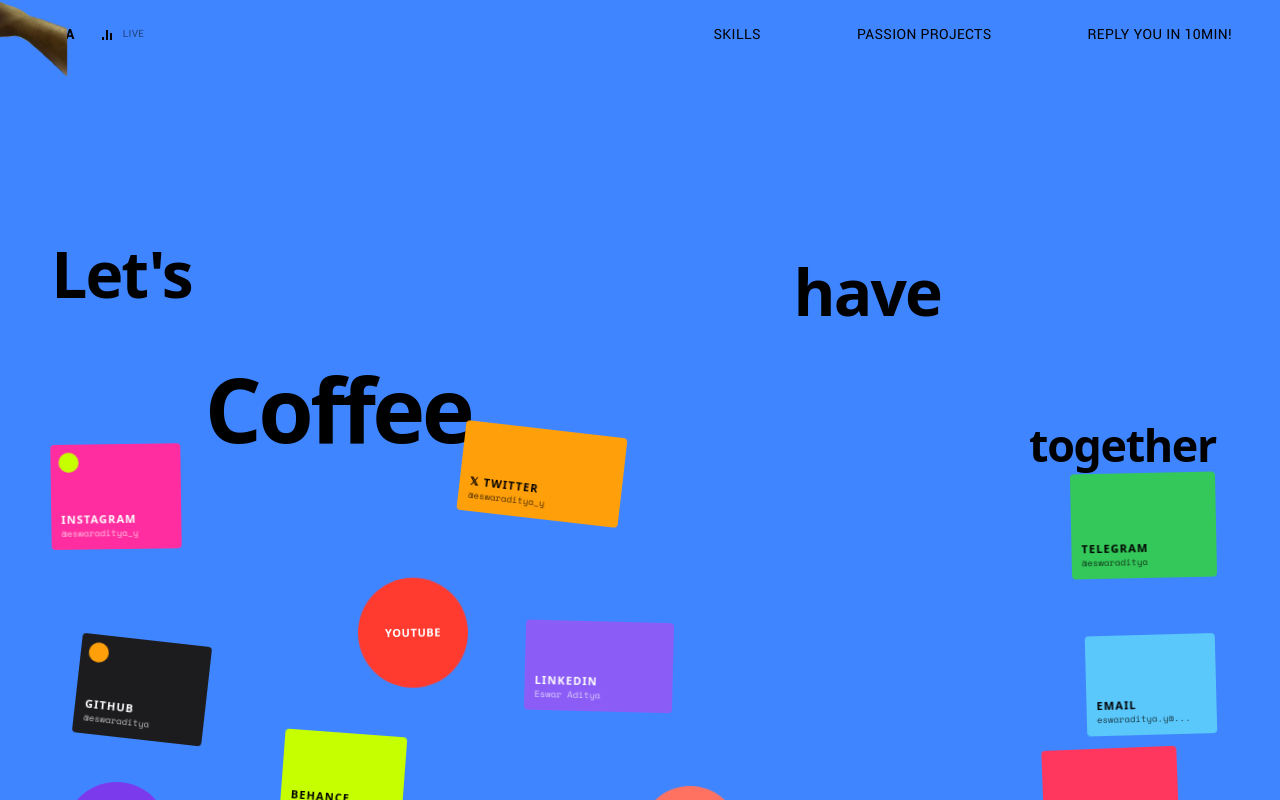
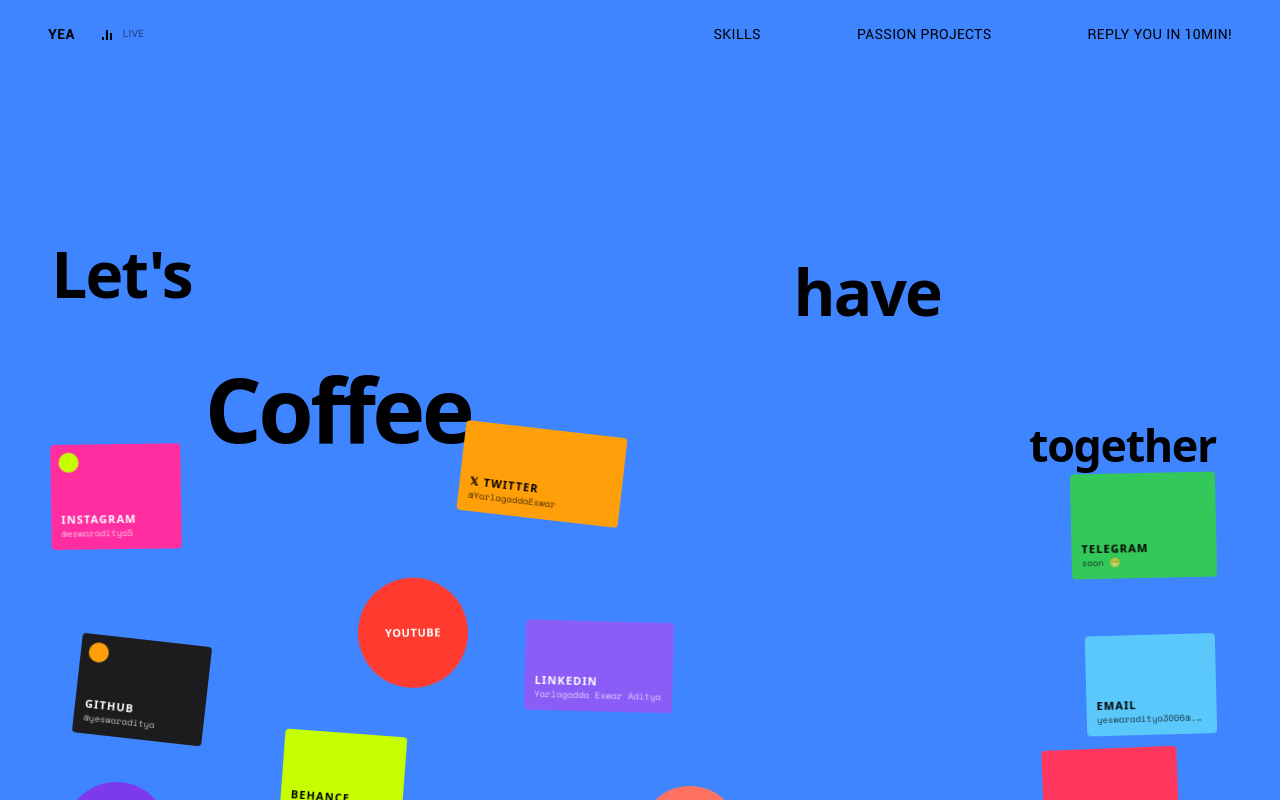
Before and after one commit to yeswaraditya/portfolio_v3, a Next.js app: page /coffee in a window 1280 px wide. Shown: the top 800 px of the page. Built offline with nearby package versions, Linux system fonts and the light colour scheme.

Commit message:
feat: update social links, route reply button to coffee page, disable custom cursor, enlarge who-am-i images

```diff
--- a/src/app/globals.css
+++ b/src/app/globals.css
@@ -34,9 +34,9 @@
   }
 }
 
-* {
+/* * {
   cursor: none !important;
-}
+} */
 
 body {
   background: var(--background);
--- a/src/components/CoffeeContent.tsx
+++ b/src/components/CoffeeContent.tsx
@@ -9,7 +9,7 @@
   id: string;
   name: string;
   handle: string;
-  href: string;
+  href?: string;
   bg: string;
   color: string;
   circle?: boolean;
@@ -25,8 +25,8 @@
   {
     id: "instagram",
     name: "Instagram",
-    handle: "@eswaraditya_y",
-    href: "https://instagram.com/eswaraditya_y",
+    handle: "@eswaraditya5",
+    href: "https://www.instagram.com/eswaraditya5/",
     bg: "#FF2D9F", color: "#fff",
     dot: "#C6FF00",
     w: 130, h: 105, rotate: -3,
@@ -35,8 +35,8 @@
   {
     id: "twitter",
     name: "𝕏  Twitter",
-    handle: "@eswaraditya_y",
-    href: "https://x.com/eswaraditya_y",
+    handle: "@YarlagaddaEswar",
+    href: "https://x.com/YarlagaddaEswar",
     bg: "#FF9F0A", color: "#000",
     w: 162, h: 90, rotate: 2,
     pos: { left: "36%", top: "36%" },
@@ -44,8 +44,7 @@
   {
     id: "telegram",
     name: "Telegram",
-    handle: "@eswaraditya",
-    href: "https://t.me/eswaraditya",
+    handle: "soon 😁",
     bg: "#34C759", color: "#000",
     w: 145, h: 105, rotate: 1,
     pos: { right: "5%", top: "41%" },
@@ -55,8 +54,8 @@
   {
     id: "youtube",
     name: "YouTube",
-    handle: "@eswaraditya",
-    href: "https://youtube.com/@eswaraditya",
+    handle: "@eswar_aditya",
+    href: "https://www.youtube.com/@eswar_aditya",
     bg: "#FF3B30", color: "#fff",
     circle: true,
     w: 110, h: 110, rotate: 0,
@@ -65,8 +64,8 @@
   {
     id: "github",
     name: "GitHub",
-    handle: "@eswaraditya",
-    href: "https://github.com/eswaraditya",
+    handle: "@yeswaraditya",
+    href: "https://github.com/yeswaraditya",
     bg: "#1C1C1E", color: "#fff",
     dot: "#FF9F0A",
     w: 130, h: 100, rotate: -2,
@@ -75,8 +74,8 @@
   {
     id: "linkedin",
     name: "LinkedIn",
-    handle: "Eswar Aditya",
-    href: "https://linkedin.com/in/eswaraditya",
+    handle: "Yarlagadda Eswar Aditya",
+    href: "https://www.linkedin.com/in/yarlagaddaeswaraditya/",
     bg: "#8B5CF6", color: "#fff",
     w: 148, h: 90, rotate: 2,
     pos: { left: "41%", top: "58%" },
@@ -84,8 +83,8 @@
   {
     id: "email",
     name: "Email",
-    handle: "eswaraditya.y@...",
-    href: "mailto:eswaraditya.y@gmail.com",
+    handle: "yeswaraditya3006@...",
+    href: "mailto:yeswaraditya3006@gmail.com",
     bg: "#5AC8FA", color: "#000",
     w: 130, h: 100, rotate: -1,
     pos: { right: "5%", top: "60%" },
@@ -95,8 +94,8 @@
   {
     id: "behance",
     name: "Behance",
-    handle: "@eswaraditya",
-    href: "https://behance.net/eswaraditya",
+    handle: "@eswaradyarlaga",
+    href: "https://www.behance.net/eswaradyarlaga",
     bg: "#C6FF00", color: "#000",
     w: 122, h: 95, rotate: 3,
     pos: { left: "22%", top: "71%" },
@@ -104,7 +103,7 @@
   {
     id: "discord",
     name: "Discord",
-    handle: "eswaraditya",
+    handle: "soon 😁",
     href: "https://discord.com/users/eswaraditya",
     bg: "#7C3AED", color: "#fff",
     circle: true,
@@ -114,8 +113,7 @@
   {
     id: "dribbble",
     name: "Dribbble",
-    handle: "@eswaraditya",
-    href: "https://dribbble.com/eswaraditya",
+    handle: "soon 😁",
     bg: "#FF375F", color: "#fff",
     w: 135, h: 95, rotate: -3,
     pos: { right: "8%", top: "73%" },
@@ -134,20 +132,7 @@
 
 // ─── Card component ──────────────────────────────────────────────────────────
 function ShapeCard({ s }: { s: Shape }) {
-  return (
-    <a
-      href={s.href}
-      target={s.href.startsWith("mailto") ? undefined : "_blank"}
-      rel="noopener noreferrer"
-      className="social-card absolute group"
-      style={{
-        ...s.pos,
-        width: s.w,
-        height: s.h,
-        transform: `rotate(${s.rotate}deg)`,
-        transformOrigin: "center center",
-      }}
-    >
+  const inner = (
     <div
       className="w-full h-full flex flex-col justify-end p-2.5 transition-transform duration-200 group-hover:scale-105 overflow-hidden"
       style={{
@@ -194,6 +179,29 @@
         </div>
       )}
     </div>
+  );
+
+  const cardStyle: React.CSSProperties = {
+    ...s.pos,
+    width: s.w,
+    height: s.h,
+    transform: `rotate(${s.rotate}deg)`,
+    transformOrigin: "center center",
+  };
+
+  if (!s.href) {
+    return <div className="social-card absolute group" style={cardStyle}>{inner}</div>;
+  }
+
+  return (
+    <a
+      href={s.href}
+      target={s.href.startsWith("mailto") ? undefined : "_blank"}
+      rel="noopener noreferrer"
+      className="social-card absolute group"
+      style={cardStyle}
+    >
+      {inner}
     </a>
   );
 }
--- a/src/components/CustomCursor.tsx
+++ b/src/components/CustomCursor.tsx
@@ -1,50 +1,50 @@
 "use client";
 
 import React, { useEffect, useRef } from "react";
-import gsap from "gsap";
-import Image from "next/image";
+// import gsap from "gsap";
+// import Image from "next/image";
 
 export default function CustomCursor() {
   const cursorRef = useRef<HTMLDivElement>(null);
 
   useEffect(() => {
     // Aggressively hide the default cursor everywhere
-    const style = document.createElement("style");
-    style.innerHTML = `
-      * {
-        cursor: none !important;
-      }
-      html, body {
-        cursor: none !important;
-      }
-    `;
-    document.head.appendChild(style);
+    // const style = document.createElement("style");
+    // style.innerHTML = `
+    //   * {
+    //     cursor: none !important;
+    //   }
+    //   html, body {
+    //     cursor: none !important;
+    //   }
+    // `;
+    // document.head.appendChild(style);
 
-    const cursor = cursorRef.current;
-    if (!cursor) return;
+    // const cursor = cursorRef.current;
+    // if (!cursor) return;
 
-    // Set hotspot offset once — adjust these to align fingertip with click point.
-    // xPercent/yPercent shift the element by % of its own size, persisting across GSAP x/y updates.
-    // Positive xPercent shifts right, negative shifts left (same for y).
-    gsap.set(cursor, { xPercent: -30, yPercent: -10 });
+    // // Set hotspot offset once — adjust these to align fingertip with click point.
+    // // xPercent/yPercent shift the element by % of its own size, persisting across GSAP x/y updates.
+    // // Positive xPercent shifts right, negative shifts left (same for y).
+    // gsap.set(cursor, { xPercent: -30, yPercent: -10 });
 
-    const moveCursor = (e: MouseEvent) => {
-      gsap.to(cursor, {
-        x: e.clientX,
-        y: e.clientY,
-        duration: 0.1,
-        ease: "power2.out",
-      });
-    };
+    // const moveCursor = (e: MouseEvent) => {
+    //   gsap.to(cursor, {
+    //     x: e.clientX,
+    //     y: e.clientY,
+    //     duration: 0.1,
+    //     ease: "power2.out",
+    //   });
+    // };
 
-    window.addEventListener("mousemove", moveCursor);
+    // window.addEventListener("mousemove", moveCursor);
 
-    return () => {
-      window.removeEventListener("mousemove", moveCursor);
-      if (document.head.contains(style)) {
-        document.head.removeChild(style);
-      }
-    };
+    // return () => {
+    //   window.removeEventListener("mousemove", moveCursor);
+    //   if (document.head.contains(style)) {
+    //     document.head.removeChild(style);
+    //   }
+    // };
   }, []);
 
   return (
@@ -53,13 +53,13 @@
       className="fixed top-0 left-0 w-24 h-24 pointer-events-none z-[999999]"
     >
       <div className="relative w-full h-full">
-          <Image
+        {/* <Image
             src="/finger.png"
             alt="Cursor Finger"
             fill
             className="object-contain"
             priority
-          />
+          /> */}
       </div>
     </div>
   );
--- a/src/components/Header.tsx
+++ b/src/components/Header.tsx
@@ -50,7 +50,7 @@
         <div className="flex flex-row items-center space-x-8 md:space-x-24">
            <Link href="/skills" className="hover:text-accent-orange transition-colors inline-block whitespace-nowrap">{translate("skills")}</Link>
            <Link href="/passion-projects" className="hover:text-accent-orange transition-colors inline-block whitespace-nowrap">{translate("passionProjects")}</Link>
-           <Link href="/reply" className="hover:text-accent-orange transition-colors hidden md:inline-block whitespace-nowrap">{translate("replyTime")}</Link>
+           <Link href="/coffee" className="hover:text-accent-orange transition-colors hidden md:inline-block whitespace-nowrap">{translate("replyTime")}</Link>
         </div>
       </div>
     </header>
--- a/src/components/ReplyContent.tsx
+++ b/src/components/ReplyContent.tsx
@@ -99,25 +99,25 @@
             </p>
 
             <a
-              href="mailto:eswaraditya.y@gmail.com"
+              href="mailto:yeswaraditya3006@gmail.com"
               className="reply-element group flex items-center gap-4 py-6 border-b border-gray-300 hover:border-accent-orange transition-colors"
             >
               <Mail size={20} className="opacity-60 group-hover:opacity-100 transition-opacity" />
               <span className="text-lg md:text-2xl font-medium tracking-tight group-hover:text-accent-orange transition-colors">
-                eswaraditya.y@gmail.com
+                yeswaraditya3006@gmail.com
               </span>
               <ArrowUpRight size={16} className="ml-auto opacity-0 group-hover:opacity-100 transition-opacity" />
             </a>
 
             <a
-              href="https://t.me/eswaraditya"
+              href="https://t.me/YarlagaddaEswar"
               target="_blank"
               rel="noopener noreferrer"
               className="reply-element group flex items-center gap-4 py-6 border-b border-gray-300 hover:border-accent-orange transition-colors"
             >
               <Send size={20} className="opacity-60 group-hover:opacity-100 transition-opacity" />
               <span className="text-lg md:text-2xl font-medium tracking-tight group-hover:text-accent-orange transition-colors">
-                Telegram @eswaraditya
+                Telegram @YarlagaddaEswar
               </span>
               <ArrowUpRight size={16} className="ml-auto opacity-0 group-hover:opacity-100 transition-opacity" />
             </a>
@@ -139,7 +139,7 @@
 
             <div className="flex flex-col gap-4">
               <a
-                href="https://github.com/eswaraditya"
+                href="https://github.com/yeswaraditya"
                 target="_blank"
                 rel="noopener noreferrer"
                 className="reply-element group flex items-center gap-4 p-4 border border-gray-300 hover:border-black hover:bg-white transition-all"
@@ -147,13 +147,13 @@
                 <Github size={22} />
                 <div className="flex flex-col">
                   <span className="font-medium text-sm md:text-base">GitHub</span>
-                  <span className="font-mono text-[10px] opacity-50">@eswaraditya</span>
+                  <span className="font-mono text-[10px] opacity-50">@yeswaraditya</span>
                 </div>
                 <ArrowUpRight size={14} className="ml-auto opacity-0 group-hover:opacity-100 transition-opacity" />
               </a>
 
               <a
-                href="https://linkedin.com/in/eswaraditya"
+                href="https://www.linkedin.com/in/yarlagaddaeswaraditya/"
                 target="_blank"
                 rel="noopener noreferrer"
                 className="reply-element group flex items-center gap-4 p-4 border border-gray-300 hover:border-black hover:bg-white transition-all"
@@ -161,7 +161,7 @@
                 <Linkedin size={22} />
                 <div className="flex flex-col">
                   <span className="font-medium text-sm md:text-base">LinkedIn</span>
-                  <span className="font-mono text-[10px] opacity-50">Eswar Aditya</span>
+                  <span className="font-mono text-[10px] opacity-50">Yarlagadda Eswar Aditya</span>
                 </div>
                 <ArrowUpRight size={14} className="ml-auto opacity-0 group-hover:opacity-100 transition-opacity" />
               </a>
```
Also changed, not shown: src/components/WhoAmIContent.tsx (+19 -24 lines). Lines whose indentation alone changed are shown as unchanged.
